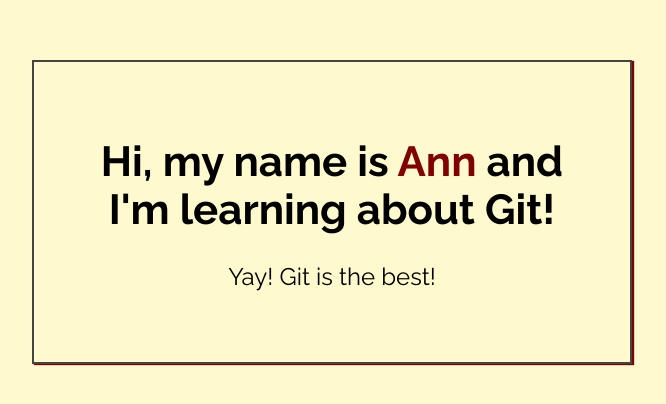
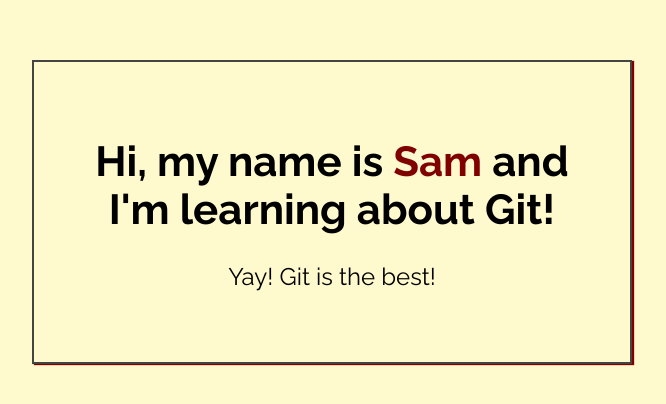
Before and after one commit to xRavenxRosex/my-first-repo, a plain HTML site: page index.html in a window 1280 px wide. Shown: the part 188-592 px from the top of the page, without its empty margins (308-974 px from the left). Drawn offline with Linux system fonts and the light colour scheme.

Commit message:
Added name to index.html

```diff
--- a/index.html
+++ b/index.html
@@ -14,7 +14,7 @@
 <body>
 
     <div class="greeting">
-        <h1>Hi, my name is <span class="highlight">Ann</span> and I'm learning about Git! </h1>
+        <h1>Hi, my name is <span class="highlight">Sam</span> and I'm learning about Git! </h1>
 
         <p>Yay! Git is the best!</p>
     </div>
```
